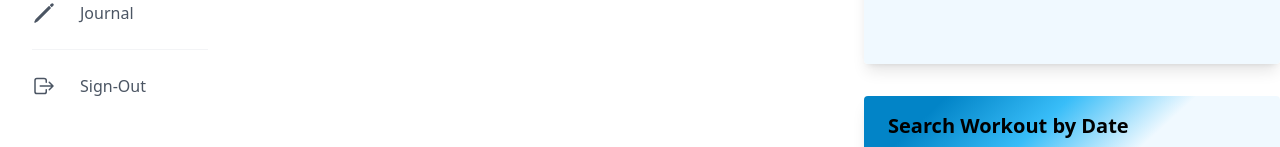
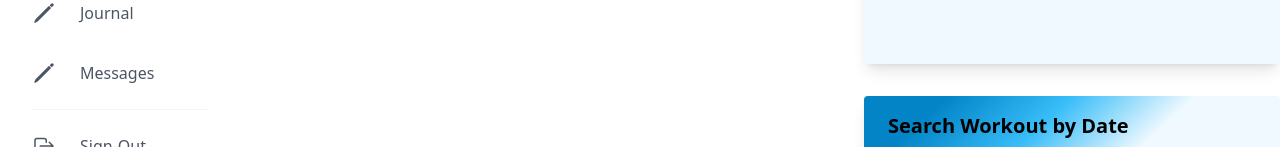
Before and after one commit to TechTitansGeaux/MyFitFix, a React app: page /workout-planner in a window 1280 px wide. Shown: the part 384-531 px from the top of the page. Built offline with nearby package versions, Linux system fonts and the light colour scheme; the HTML template or start-up script is replaced by a standard one.

Commit message:
add navigation to messages from workout planner

```diff
--- a/client/src/WorkoutPage/WorkoutPlan.jsx
+++ b/client/src/WorkoutPage/WorkoutPlan.jsx
@@ -257,6 +257,14 @@ const handleWorkoutState = (name) => [
               <p class="text-base leading-4">Journal</p>
             </button>
 
+            {/* Messages */}
+            <button class="flex dark:text-white justify-start items-center space-x-6 hover:text-white focus:outline-none focus:bg-sky-500 focus:text-white hover:bg-sky-500 text-gray-600 rounded py-3 pl-4 w-full" onClick={() => navigate('/messages')}>
+              <svg width="24" height="24" xmlns="http://www.w3.org/2000/svg" class="ionicon" viewBox="0 0 512 512">
+                <path fill="none" stroke="currentColor" stroke-linecap="round" stroke-linejoin="round" stroke-width="32" d="M364.13 125.25 87 403l-23 45 44.99-23 277.76-277.13-22.62-22.62zm56.56-56.56-22.62 22.62 22.62 22.63 22.62-22.63a16 16 0 0 0 0-22.62h0a16 16 0 0 0-22.62 0z" />
+              </svg>
+              <p class="text-base leading-4">Messages</p>
+            </button>
+
             {/* Divider */}
             <div class="w-full px-4">
               <hr class="border-gray-100 dark:border-gray-700  w-full" />
```
